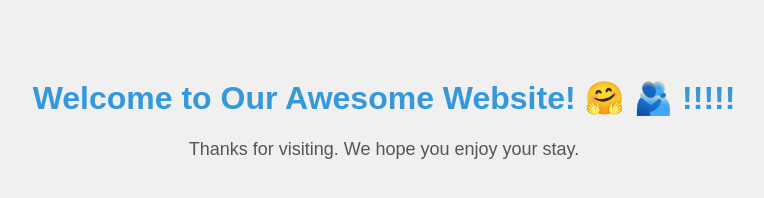
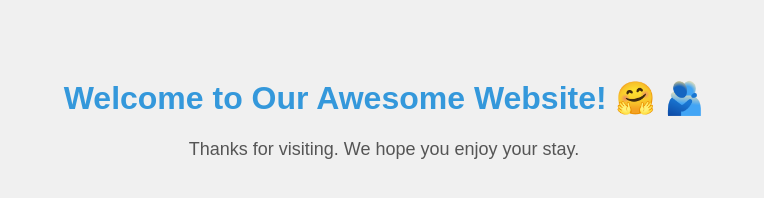
Before and after one commit to ShowBaba/welcome-html, a plain HTML site: page index.html in a window 1280 px wide. Shown: the whole page, without its empty margins (256-1020 px from the left). Drawn offline with Linux system fonts and the light colour scheme.

Commit message:
Update index.html

```diff
--- a/index.html
+++ b/index.html
@@ -23,7 +23,7 @@
     </style>
 </head>
 <body>
-<h1>Welcome to Our Awesome Website! 🤗 🫂 !!!!!</h1>
+<h1>Welcome to Our Awesome Website! 🤗 🫂</h1>
 <p>Thanks for visiting. We hope you enjoy your stay.</p>
 </body>
 </html>
```
